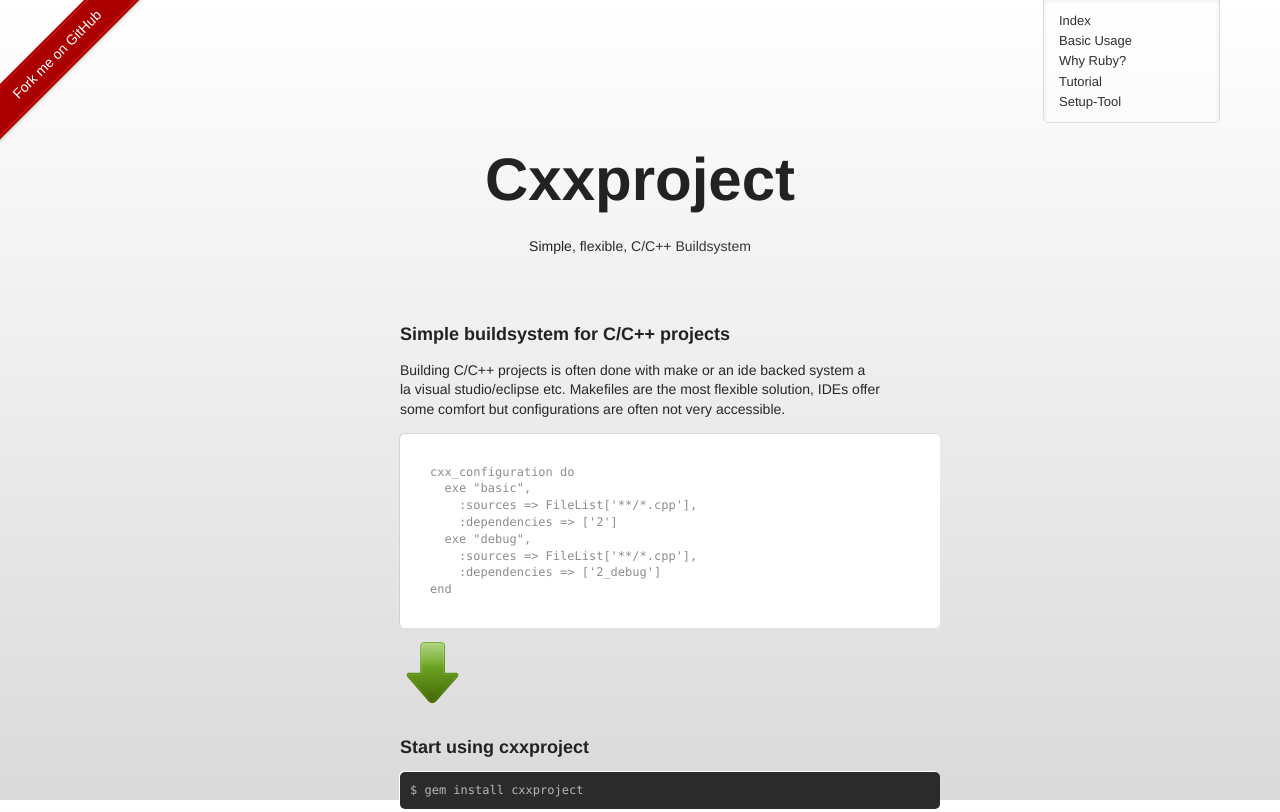
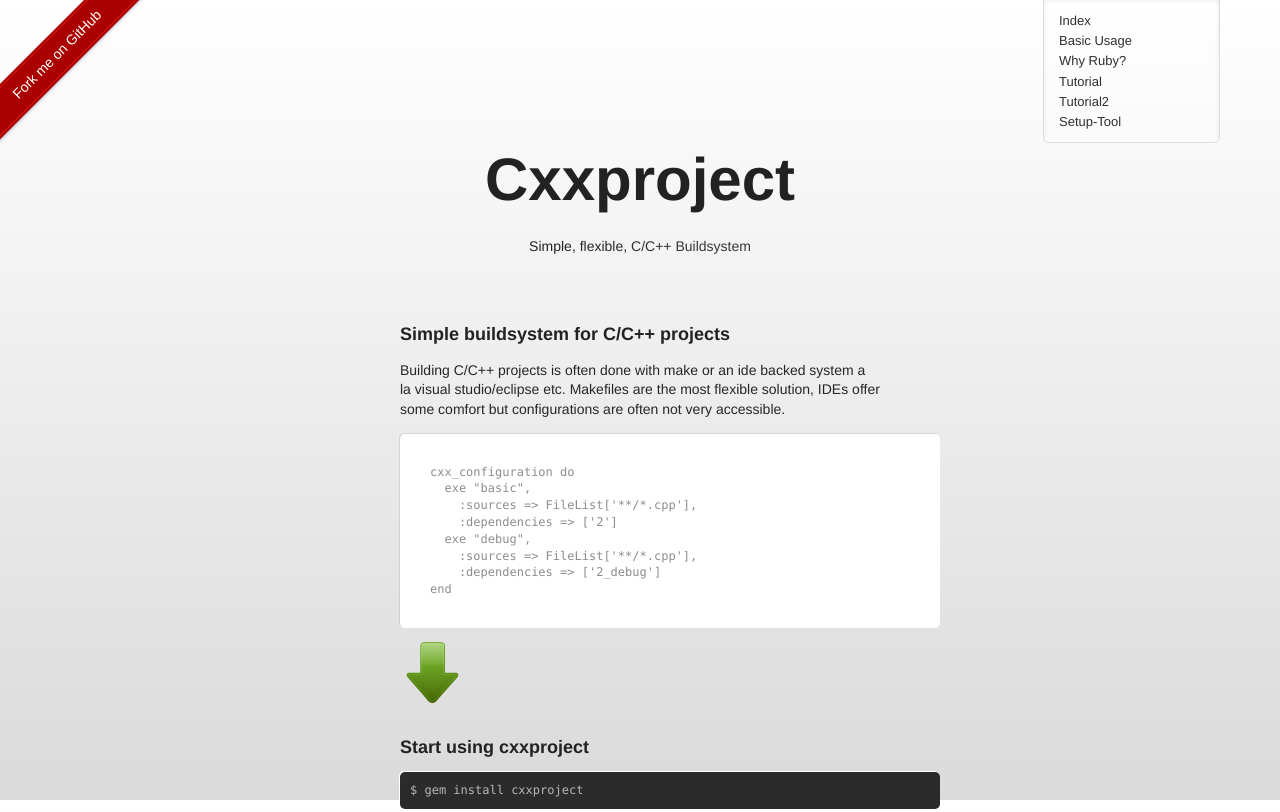
Before and after one commit to marcmo/cxxproject, a website: page index.html in a window 1280 px wide. Shown: the top 812 px of the page. Drawn offline with Linux system fonts and the light colour scheme.

```diff
--- a/index.html
+++ b/index.html
@@ -1,4 +1,4 @@
-<!DOCTYPE html><html><head><title>Cxxproject</title><link rel="stylesheet" href="main.css"><meta http-equiv="Content-Type" content="text/html; charset=utf-8"></head><body><div id="container"><h1><a href="http://github.com/marcmo/cxxproject">Cxxproject</a></h1><p class="tagline"><em class="simple">Simple, </em><em class="flexible">flexible, </em><em class="c_cpp">C/C++ </em><em class="buildsystem">Buildsystem</em></p><div id="ribbon"><a href="http://github.com/marcmo/cxxproject">Fork me on GitHub</a></div><ul id="menu"><li><a href="index.html">Index</a></li><li><a href="docs/basic_usage.html">Basic Usage</a></li><li><a href="docs/whyruby.html">Why Ruby?</a></li><li><a href="docs/tutorial.html">Tutorial</a></li><li><a href="docs/wizard.html">Setup-Tool</a></li></ul><div id="content"><div class="example"><h2>Simple buildsystem for C/C++ projects</h2><p>Building C/C++ projects is often done with make or an ide backed system a la visual studio/eclipse etc.
+<!DOCTYPE html><html><head><title>Cxxproject</title><link rel="stylesheet" href="main.css"><meta http-equiv="Content-Type" content="text/html; charset=utf-8"></head><body><div id="container"><h1><a href="http://github.com/marcmo/cxxproject">Cxxproject</a></h1><p class="tagline"><em class="simple">Simple, </em><em class="flexible">flexible, </em><em class="c_cpp">C/C++ </em><em class="buildsystem">Buildsystem</em></p><div id="ribbon"><a href="http://github.com/marcmo/cxxproject">Fork me on GitHub</a></div><ul id="menu"><li><a href="index.html">Index</a></li><li><a href="docs/basic_usage.html">Basic Usage</a></li><li><a href="docs/whyruby.html">Why Ruby?</a></li><li><a href="docs/tutorial.html">Tutorial</a></li><li><a href="docs/tutorial_protobuf.html">Tutorial2</a></li><li><a href="docs/wizard.html">Setup-Tool</a></li></ul><div id="content"><div class="example"><h2>Simple buildsystem for C/C++ projects</h2><p>Building C/C++ projects is often done with make or an ide backed system a la visual studio/eclipse etc.
 Makefiles are the most flexible solution, IDEs offer some comfort but configurations are often not very accessible.
 </p><pre>cxx_configuration do
   exe &quot;basic&quot;,
```
Also changed, not shown: package.json (added, +10 -0 lines).
